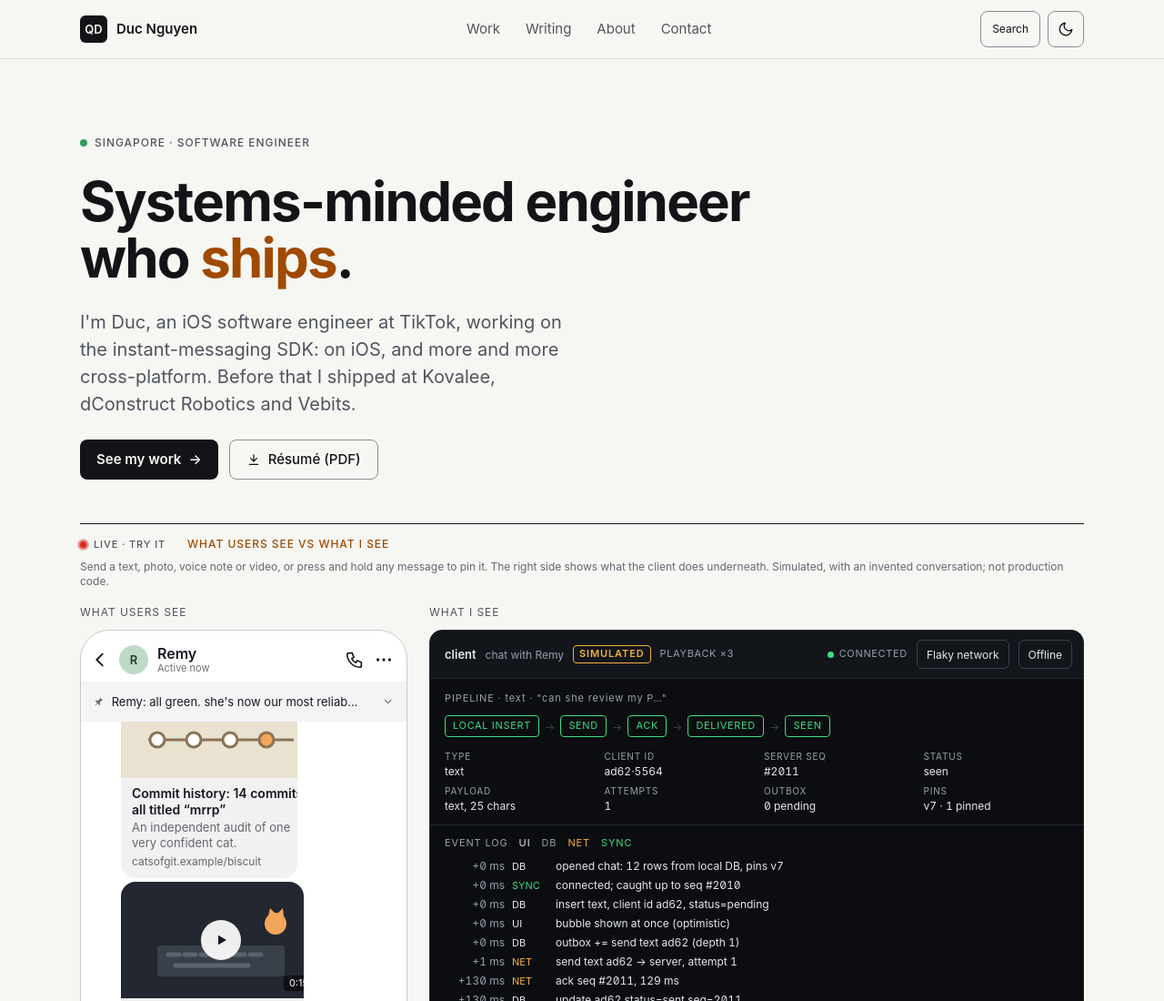
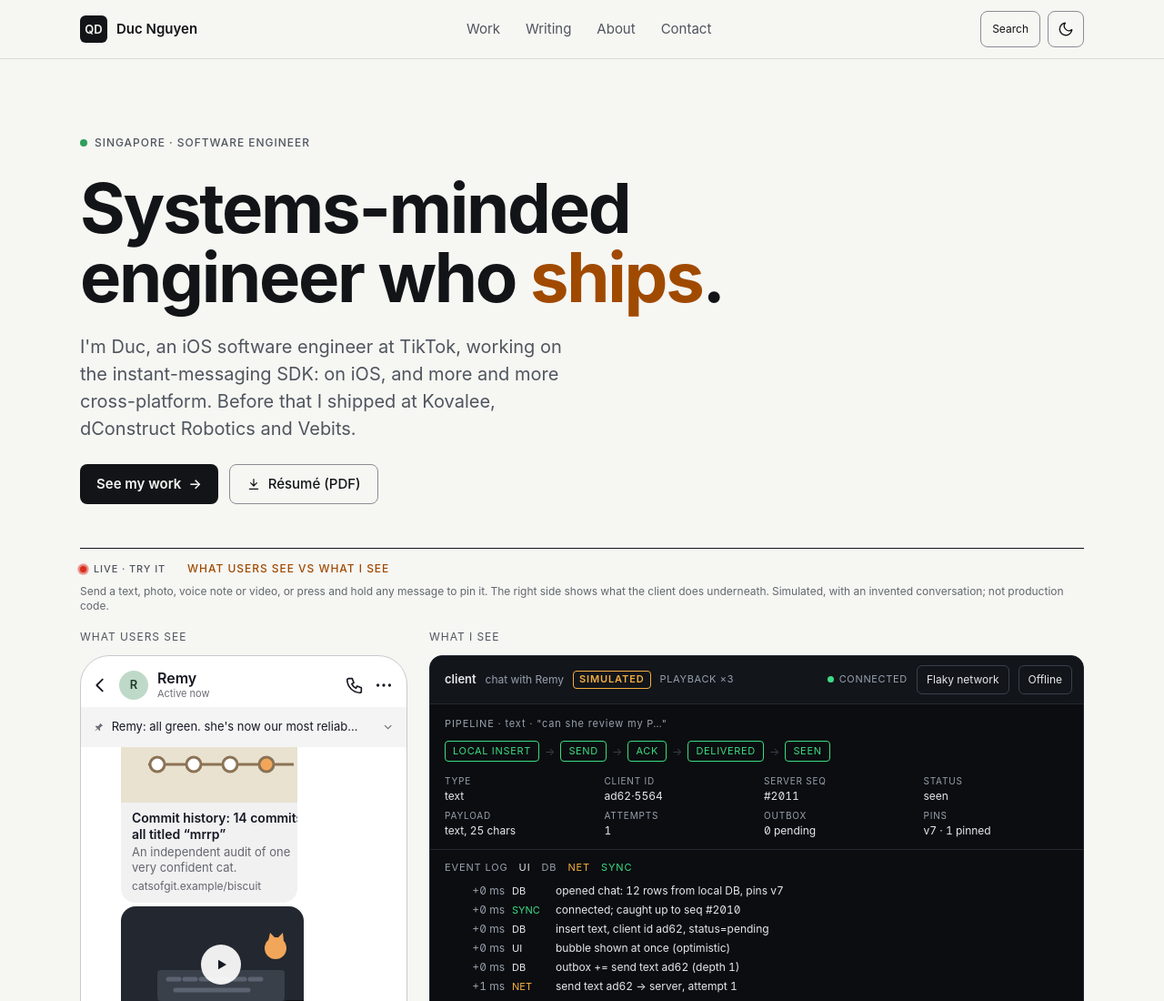
Before and after one commit to ngquyduc/www, an Astro site: page / in a window 1280 px wide. Shown: the top 1100 px of the page at 91% size. Built offline with nearby package versions, Linux system fonts and the light colour scheme; Astro itself is replaced by a stand-in of ours.

Commit message:
Rev 5 tokens: display 76, section and metric type, dots, marker, motion keyframes, roller

```diff
--- a/src/styles/global.css
+++ b/src/styles/global.css
@@ -15,6 +15,7 @@
   --color-accent-soft: #f5e6d3;
   --color-on-accent: #ffffff;
   --color-focus: #1d5bd6;
+  --color-mark-x: #f5b041;
   --color-term-bg: #0b0d10;
   --color-term-raised: #12151a;
   --color-term-line: #242932;
@@ -44,8 +45,19 @@
   --text-2xl--line-height: 1.2;
   --text-3xl: 2.75rem;
   --text-3xl--line-height: 1.1;
-  --text-display: 3.75rem;
-  --text-display--line-height: 1.04;
+  /* Rev 5 (§4.2, §13.2). */
+  --text-display: 4.75rem;
+  --text-display--line-height: 1;
+  --text-display--letter-spacing: -0.035em;
+  --text-display--font-weight: 700;
+  --text-section: 2.5rem;
+  --text-section--line-height: 1.1;
+  --text-section--letter-spacing: -0.025em;
+  --text-section--font-weight: 650;
+  --text-metric: 2.5rem;
+  --text-metric--line-height: 1;
+  --text-metric--letter-spacing: -0.02em;
+  --text-metric--font-weight: 600;
 
   --radius-sm: 4px;
   --radius-md: 8px;
@@ -102,6 +114,7 @@
   --color-accent-soft: #2b2114;
   --color-on-accent: #1a1203;
   --color-focus: #8ab4ff;
+  --color-mark-x: #a04a00;
   color-scheme: dark;
 }
 
@@ -202,6 +215,18 @@
   );
   outline: 1px dashed var(--color-accent);
   outline-offset: -1px;
+}
+
+/* Dot grid (§13.2): plates, the Home and Work hero, the About Now card. Never behind running text. */
+@utility dots {
+  background-image: radial-gradient(var(--color-line-strong) 0.8px, transparent 0.9px);
+  background-size: 12px 12px;
+}
+
+/* Marker under one key phrase in the Home lede (§13.2). */
+@utility mark {
+  color: var(--color-ink);
+  box-shadow: inset 0 -0.38em 0 var(--color-accent-soft);
 }
 
 @utility sr-only-focusable {
@@ -425,10 +450,71 @@
   }
 }
 
+/* Rev 5 motion (§13.2). Every animation ends in the drawn state and runs with `both` fill, so
+   nothing is hidden waiting for it. `.io-wait` / `.io-in` come from the one IntersectionObserver
+   in reveal.client.ts; without JS (or under reduced motion) neither class is ever set. */
+@keyframes draw {
+  from {
+    stroke-dashoffset: 1;
+  }
+  to {
+    stroke-dashoffset: 0;
+  }
+}
+@keyframes rule {
+  from {
+    transform: scaleX(0);
+  }
+  to {
+    transform: scaleX(1);
+  }
+}
+@keyframes rise {
+  from {
+    opacity: 0;
+    transform: translateY(4px);
+  }
+}
+
+/* Rolling digits for the ledger and card metrics (§7.5 roller, `roll-in`). */
+.roll {
+  display: inline-flex;
+}
+.roll-col {
+  display: inline-block;
+  height: 1em;
+  overflow: hidden;
+  vertical-align: top;
+}
+.roll-strip {
+  display: flex;
+  flex-direction: column;
+  transform: translateY(var(--d));
+  transition: transform 320ms var(--ease-out);
+  transition-delay: calc(var(--i) * 60ms);
+}
+.roll-strip > span {
+  height: 1em;
+  line-height: 1;
+}
+.io-wait .roll-strip {
+  transform: translateY(0);
+  transition: none;
+}
+
+@media (prefers-reduced-motion: reduce) {
+  .roll-strip {
+    transition: none;
+  }
+}
+
 /* Type steps down under the 760 px layout switch (§4.2). */
 @media (width < 47.5rem) {
   .text-display {
-    font-size: 38px;
+    font-size: 44px;
+  }
+  .text-section {
+    font-size: 30px;
   }
   .text-3xl {
     font-size: 30px;
```
